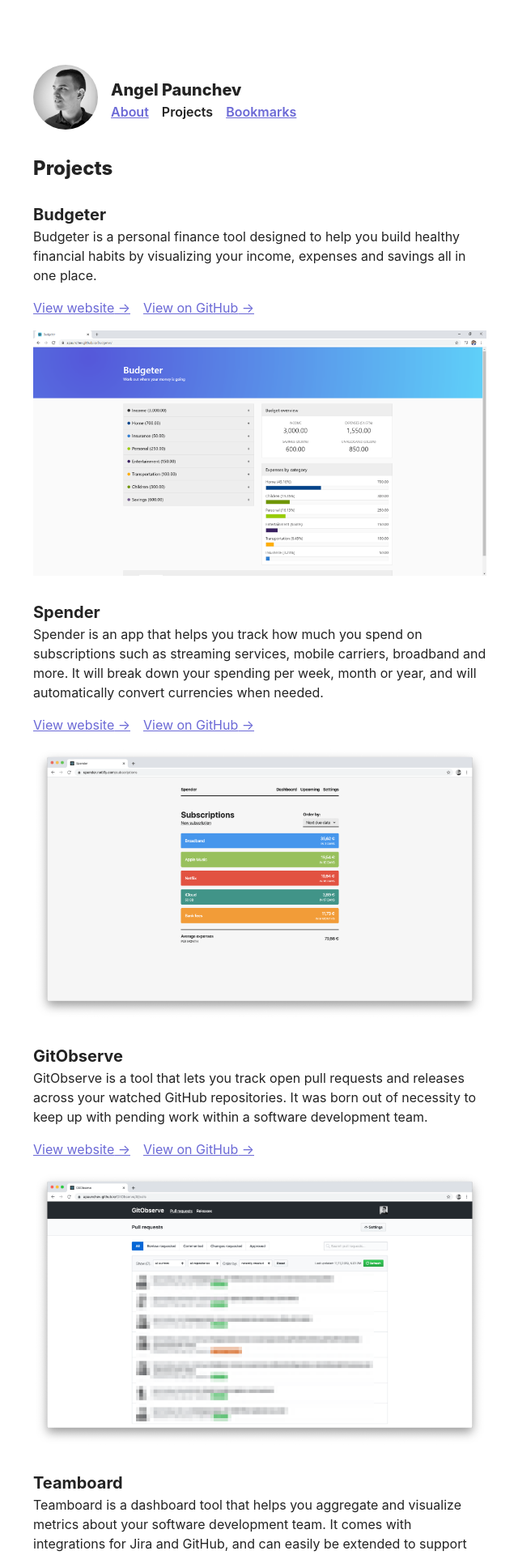
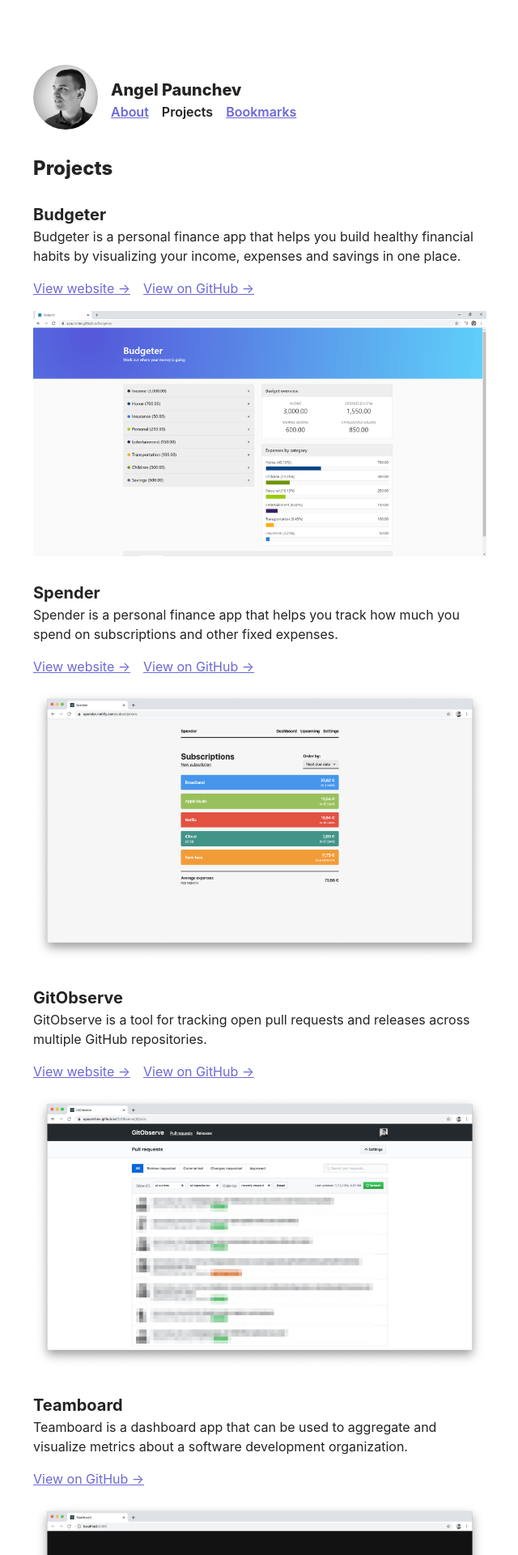
Before and after one commit to apaunchev/paunchev.com, a Next.js app: page /projects in a window 1280 px wide. Shown: the top 1920 px of the page at 81% size, without its empty margins (39-679 px from the left). Built offline with nearby package versions, Linux system fonts and the light colour scheme.

Commit message:
update project descriptions

```diff
--- a/data/projects.js
+++ b/data/projects.js
@@ -2,7 +2,7 @@ export default [
   {
     name: "Budgeter",
     description:
-      "Budgeter is a personal finance tool designed to help you build healthy financial habits by visualizing your income, expenses and savings all in one place.",
+      "Budgeter is a personal finance app that helps you build healthy financial habits by visualizing your income, expenses and savings in one place.",
     url: "https://apaunchev.github.io/Budgeter",
     repo: "apaunchev/Budgeter",
     img: "Budgeter.png",
@@ -10,7 +10,7 @@ export default [
   {
     name: "Spender",
     description:
-      "Spender is an app that helps you track how much you spend on subscriptions such as streaming services, mobile carriers, broadband and more. It will break down your spending per week, month or year, and will automatically convert currencies when needed.",
+      "Spender is a personal finance app that helps you track how much you spend on subscriptions and other fixed expenses.",
     url: "https://spender.netlify.app",
     repo: "apaunchev/Spender",
     img: "Spender.png",
@@ -18,7 +18,7 @@ export default [
   {
     name: "GitObserve",
     description:
-      "GitObserve is a tool that lets you track open pull requests and releases across your watched GitHub repositories. It was born out of necessity to keep up with pending work within a software development team.",
+      "GitObserve is a tool for tracking open pull requests and releases across multiple GitHub repositories.",
     url: "https://apaunchev.github.io/GitObserve",
     repo: "apaunchev/GitObserve",
     img: "GitObserve.png",
@@ -26,7 +26,7 @@ export default [
   {
     name: "Teamboard",
     description:
-      "Teamboard is a dashboard tool that helps you aggregate and visualize metrics about your software development team. It comes with integrations for Jira and GitHub, and can easily be extended to support other services.",
+      "Teamboard is a dashboard app that can be used to aggregate and visualize metrics about a software development organization.",
     repo: "apaunchev/Teamboard",
     img: "Teamboard.png",
   },
```
